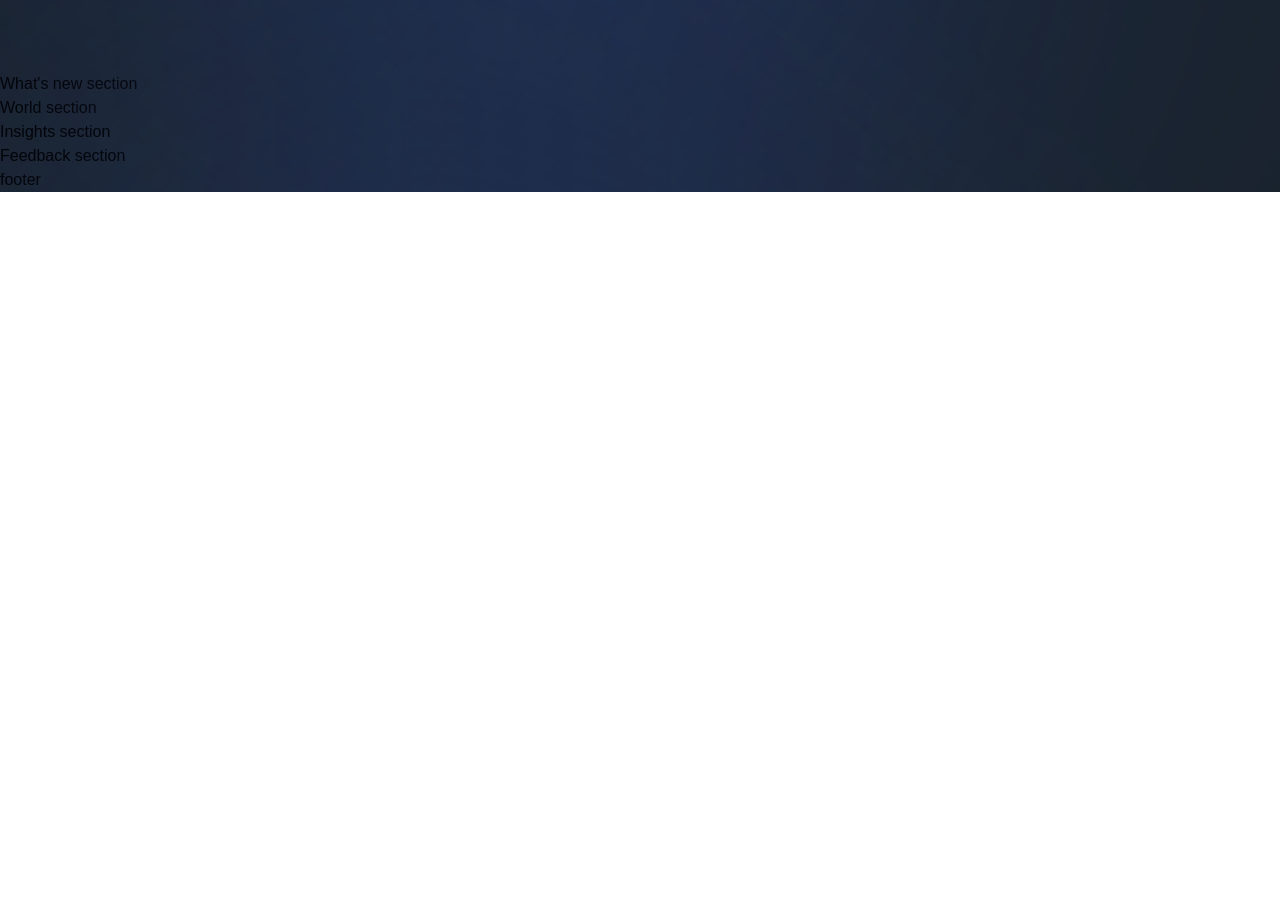
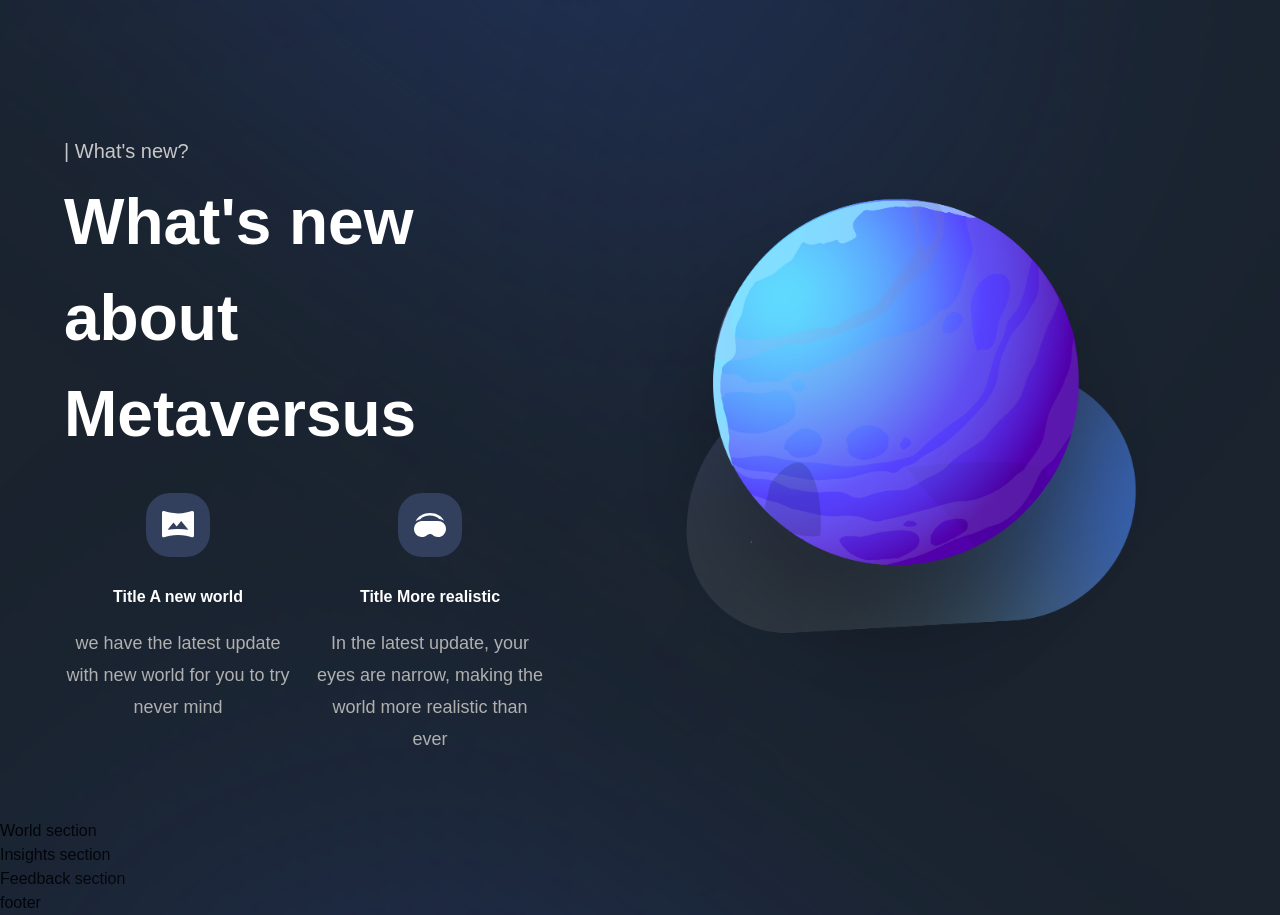
Before and after one commit to ZakariaBouzouf/Metaversus, a Next.js app: page / in a window 1280 px wide. Shown: the part 3360-4275 px from the top of the page. Before the commit the page ends 3552 px from the top, so only its background shows below. Built offline with nearby package versions, Linux system fonts and the light colour scheme; a web font is replaced by a local one.

Commit message:
Adding the Whatsnew  section

```diff
--- a/components/NewFeatures.jsx
+++ b/components/NewFeatures.jsx
@@ -1,7 +1,15 @@
-const NewFeatures = () => (
-  <div>
-    New Features
-  </div>
+import styles from "../styles";
+
+const NewFeatures = ({ imgUrl, title, subtitle }) => (
+	<div className='flex-1 flex flex-col items-center sm:max-w-[250px] min-w-[210px]'>
+		<div className={`${styles.flexCenter} h-16 w-16 rounded-[24px] bg-[#323f5d]`}>
+			<img src={imgUrl} alt='icon' className='w-1/2 h-1/2 object-contain' />
+		</div>
+		<h1 className='mt-[26px] text-center font-bold leading-7 text-white'>Title {title}</h1>
+		<p className='flex-1 text-center mt-4 font-normal text-lg text-[#B0B0B0] leading-8'>
+			{subtitle}
+		</p>
+	</div>
 );
 
 export default NewFeatures;
--- a/sections/WhatsNew.jsx
+++ b/sections/WhatsNew.jsx
@@ -1,9 +1,46 @@
-'use client';
+/* eslint-disable react/no-unescaped-entities */
+"use client";
+
+import { motion } from "framer-motion";
+
+import styles from "../styles";
+import { staggerContainer, fadeIn, planetVariants } from "../utils/motion.js";
+import { TypingText, NewFeatures, TitleText } from "../components";
+import { newFeatures } from "../constants";
 
 const WhatsNew = () => (
-  <section>
-    What's new section
-  </section>
+	<section className={`${styles.paddings} relative z-10`}>
+		<motion.div
+			variants={staggerContainer}
+			initial='hidden'
+			whileInView='show'
+			viewport={{ once: "false", amount: 0.25 }}
+			className={`${styles.innerWidth} mx-auto flex lg:flex-row flex-col gap-8`}
+		>
+			<motion.div
+				variants={fadeIn("left", "tween", 0.2, 1)}
+				className='flex-[0.75] flex justify-center flex-col'
+			>
+				<TypingText title="| What's new?" />
+				<TitleText title={<>What's new about Metaversus</>} />
+				<div className='mt-[31px] flex flex-row justify-around  gap-[24px]'>
+					{newFeatures.map((feature) => (
+						<NewFeatures key={feature.title} {...feature} />
+					))}
+				</div>
+			</motion.div>
+			<motion.div
+				variants={planetVariants("right")}
+				className={`flex-1 ${styles.flexCenter}`}
+			>
+				<img
+					src='/whats-new.png'
+					alt='whats-new'
+					className='w-[90%] h-[90%] object-contain'
+				/>
+			</motion.div>
+		</motion.div>
+	</section>
 );
 
 export default WhatsNew;
```
